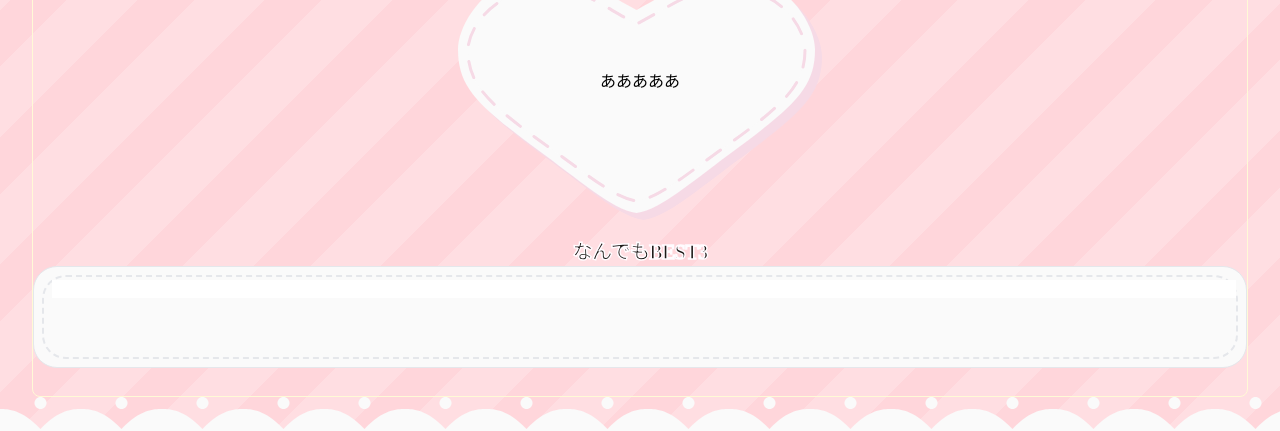
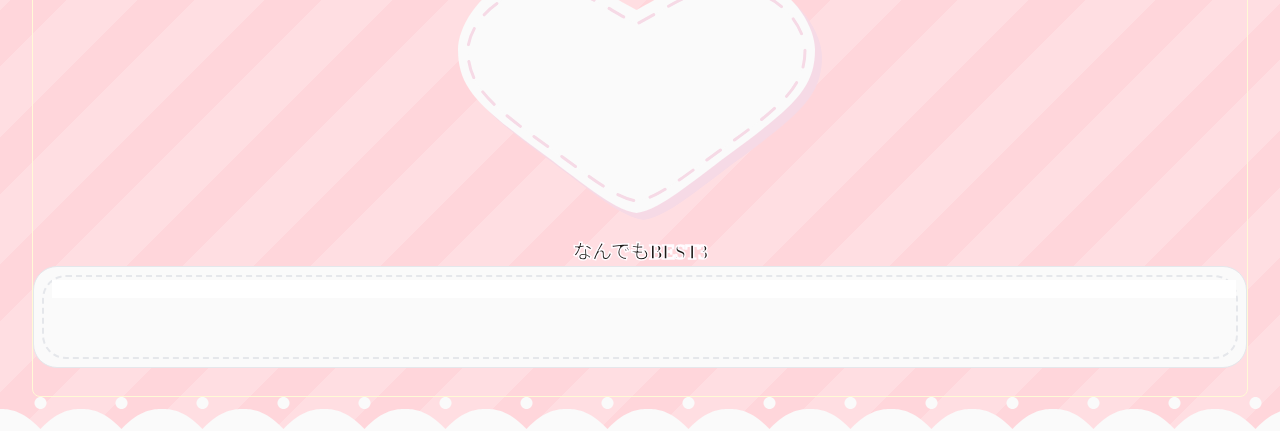
Before and after one commit to KaguraGateway/UniversalSwapDiary, a Next.js app: page /home in a window 1280 px wide. Shown: the part 824-1255 px from the top of the page. Built offline with nearby package versions, Linux system fonts and the light colour scheme; a web font is replaced by a local one.

Commit message:
feat: Heart Mid bug fix

```diff
--- a/app/components/diary/KawaiiDiary.tsx
+++ b/app/components/diary/KawaiiDiary.tsx
@@ -60,7 +60,7 @@ export function KawaiiDiary(props: Props) {
                 <KawaiiTitle size="xl">LOVE TALK</KawaiiTitle>
                 <div className="bg-[url('/heart.svg')] bg-no-repeat bg-center w-[100%] h-[280px]">
                     <div className="text-center w-[100%] h-[100%] translate-y-[40%]">
-                        あああああ{/* {props.love_talk} */}
+                        {props.love_talk}
                     </div>
                 </div>
 
```
